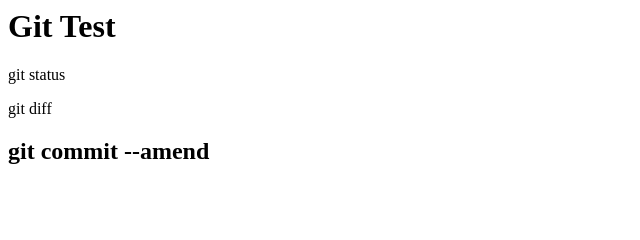
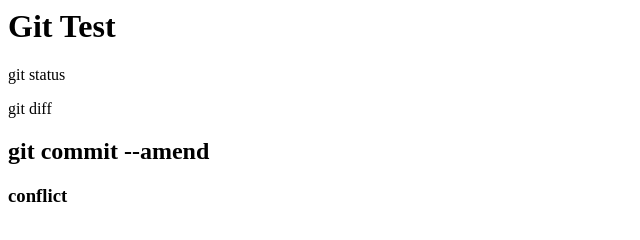
Before and after one commit to gachimuchi4416/git_test, a plain HTML site: page index.html in a window 1280 px wide. Shown: the full height of the page, 0-640 px from the left. Drawn offline with Linux system fonts and the light colour scheme.

Commit message:
conflictを追記

```diff
--- a/index.html
+++ b/index.html
@@ -2,3 +2,4 @@
 <p>git status</p>
 <p>git diff</p>
 <h2>git commit --amend</h2>
+<h3>conflict</h3>
```
